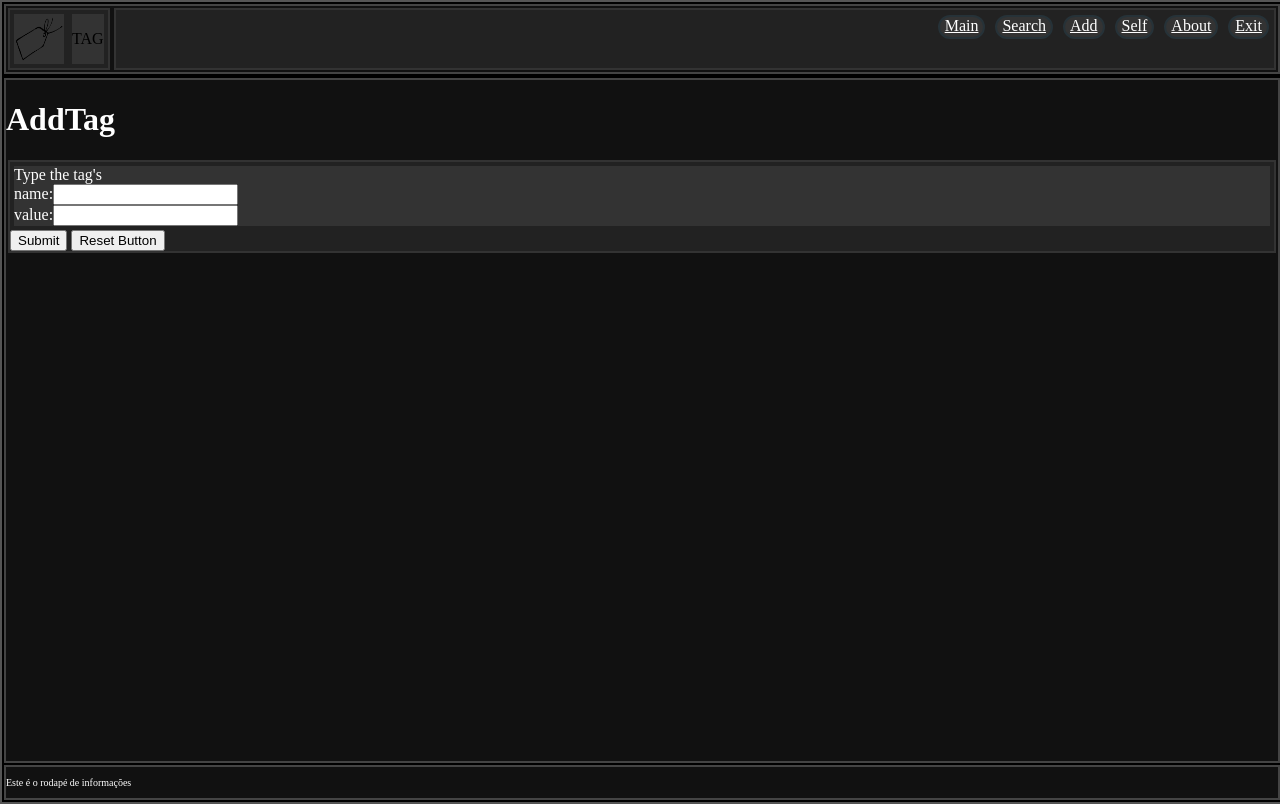
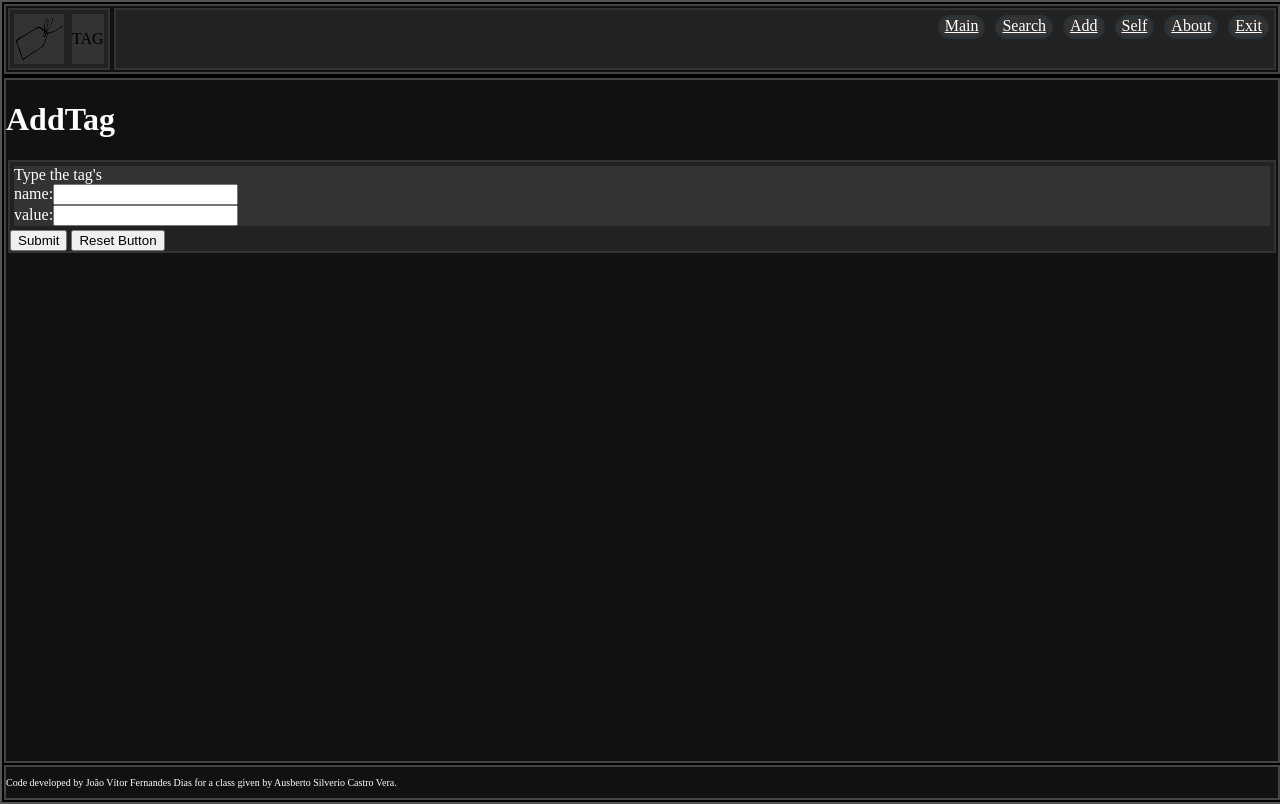
Before and after one commit to jvfd3/project-tag, a React (Create React App) app in the folder tag/: page /add in a window 1280 px wide. Built offline with nearby package versions, Linux system fonts and the light colour scheme.

Commit message:
feat: changed footer message

```diff
--- a/tag/src/handmade/components/footer.tsx
+++ b/tag/src/handmade/components/footer.tsx
@@ -13,10 +13,11 @@ import React from 'react';
 
 class FooterComponentClass extends React.Component {
   render() {
+    let footerMessage = 'Code developed by João Vítor Fernandes Dias for a class given by Ausberto Silverio Castro Vera.'
     return (
       <div className='FooterCapsule Capsule1'>
         <p className='FooterText WhiteText'>
-          Este é o rodapé de informações
+          {footerMessage}
         </p>
       </div>
     );
```
